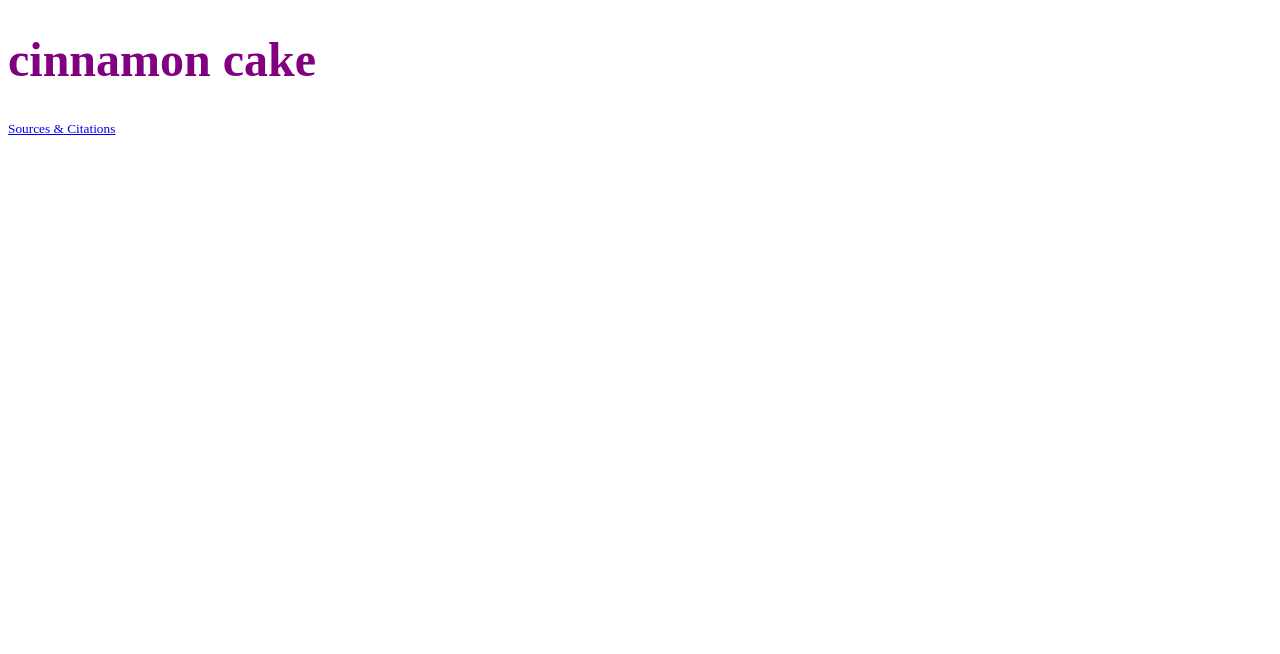
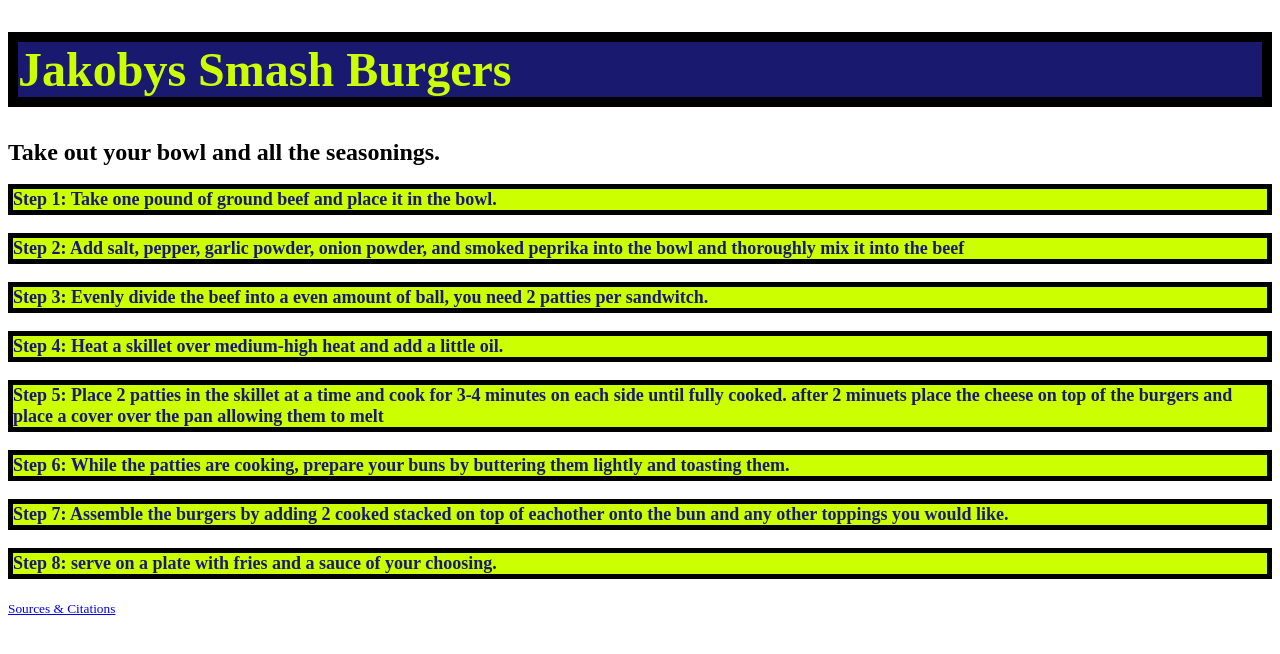
Before and after one commit to IACS-26-27/web-design-1-recipe-assignment-jakobyfrancisco-alt, a website: page index.html in a window 1280 px wide. Drawn offline with Linux system fonts and the light colour scheme.

Commit message:
Update recipe to "Jakobys Smash Burgers" and enhance styling

```diff
--- a/index.html
+++ b/index.html
@@ -10,7 +10,16 @@
   <body>
     <!-- Your recipe goes here! -->
     <main>
-      <h1>cinnamon cake</h1>
+      <h1>Jakobys Smash Burgers</h1>
+      <h2>Take out your bowl and all the seasonings.
+        <p>Step 1: Take one pound of ground beef and place it in the bowl.</p>
+<p>Step 2: Add salt, pepper, garlic powder, onion powder, and smoked peprika into the bowl and thoroughly mix it into the beef</p>
+<p>Step 3: Evenly divide the beef into a even amount of ball, you need 2 patties per sandwitch.</p>
+<p>Step 4: Heat a skillet over medium-high heat and add a little oil.</p>
+<p>Step 5: Place 2 patties in the skillet at a time and cook for 3-4 minutes on each side until fully cooked. after 2 minuets place the cheese on top of the burgers and place a cover over the pan allowing them to melt</p>
+<p>Step 6: While the patties are cooking, prepare your buns by buttering them lightly and toasting them.</p>
+<p>Step 7: Assemble the burgers by adding 2 cooked stacked on top of eachother onto the bun and any other toppings you would like.</p>
+<p>Step 8: serve on a plate with fries and a sauce of your choosing.</p>
     </main>
     <footer>
       <small>
--- a/styles.css
+++ b/styles.css
@@ -1,6 +1,14 @@
 /* Your styles go here! */
 h1 {
-  /* Demo style -- remove me and write your own */
   font-size: 48px;
-  color: purple;
+  color: #CCFF00;
+  background-color: #191970;
+  border: 10px solid #000000;
 }
+
+p {
+  font-size: 18px;
+  color: #191970;
+  background-color: #CCFF00;
+  border: 5px solid #000000;
+}
```
